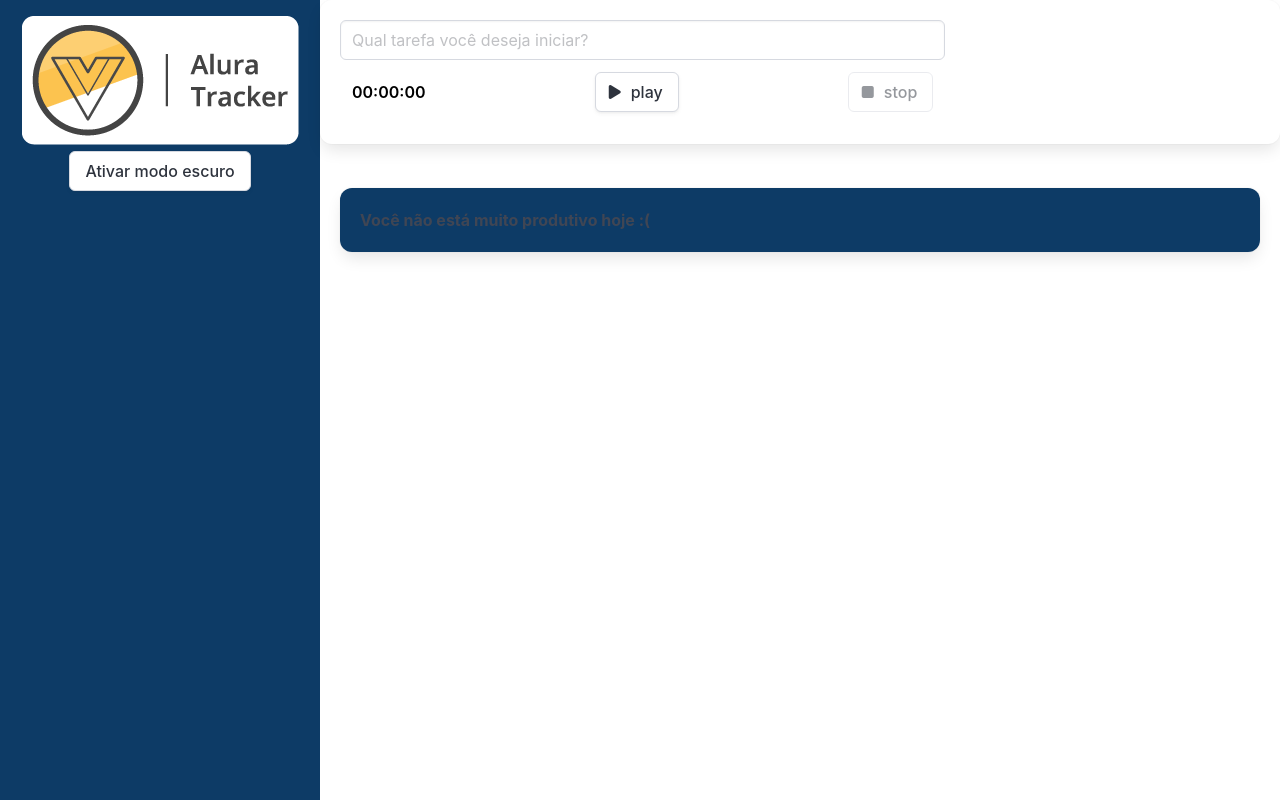
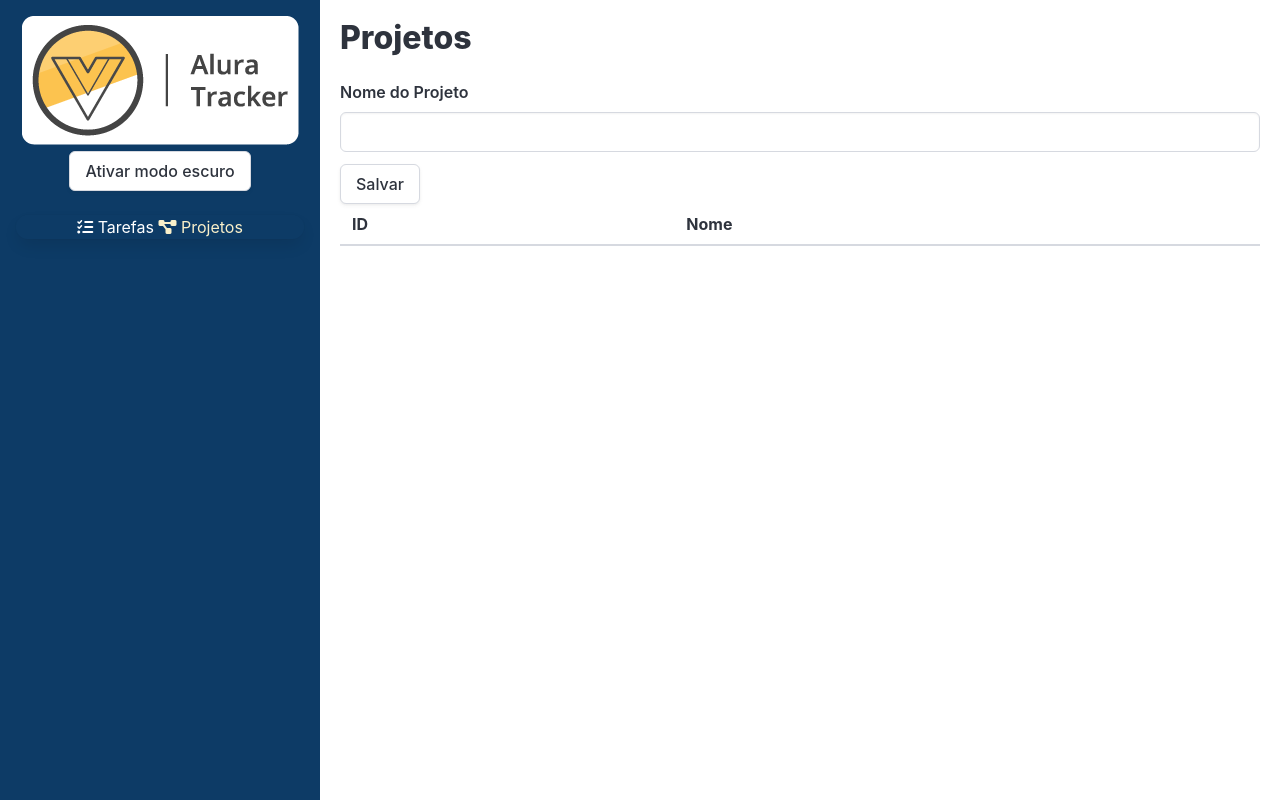
Before and after one commit to GustavoRibeiroOliveira/vue3-avancando-no-framework, a Vue app: page /#/projetos in a window 1280 px wide. Built offline with nearby package versions, Linux system fonts and the light colour scheme.

Commit message:
Criação de rotas e pagina de projetos

```diff
--- a/src/App.vue
+++ b/src/App.vue
@@ -4,13 +4,7 @@
       <BarraLateral @aoTemaAlterado="trocarTema" />
     </div>
     <div class="column is-three-quarter conteudo">
-      <Formulario @aoSalvarTarefa="salvarTarefa" />
-      <div class="lista">
-        <Tarefa v-for="(tarefa, index) in tarefas" :key="index" :tarefa="tarefa" />
-        <Box v-if="listaEstaVazia">
-          Você não está muito produtivo hoje :(
-        </Box>
-      </div>
+      <router-view></router-view>
     </div>
   </main>
 </template>
@@ -18,29 +12,16 @@
 <script lang="ts">
 import { defineComponent } from 'vue';
 import BarraLateral from './components/BarraLateral.vue';
-import Formulario from './components/Formulario.vue';
-import Tarefa from './components/Tarefa.vue';
-import ITarefa from './interfaces/ITarefa';
-import Box from './components/Box.vue';
 
 export default defineComponent({
   name: 'App',
-  components: { BarraLateral, Formulario, Tarefa, Box },
+  components: { BarraLateral },
   data() {
     return {
-      tarefas: [] as ITarefa[],
       modoEscuroAtivo:false,
     }
   },
-  computed: {
-    listaEstaVazia():boolean {
-      return this.tarefas.length === 0
-    }
-  },
   methods: {
-    salvarTarefa(tarefa: ITarefa) {
-      this.tarefas.push(tarefa);
-    },
     trocarTema(modoEscuroAtivo: boolean) {
       this.modoEscuroAtivo = modoEscuroAtivo
     }
--- a/src/components/BarraLateral.vue
+++ b/src/components/BarraLateral.vue
@@ -4,6 +4,20 @@
             <img src="../assets/logo.png" alt="">
         </h1>
         <button class="button" @click="alterarTema">{{ textoBotao }}</button>
+        <nav class="panel mt-5">
+          <ul>
+            <li>
+              <router-link to="/" class="link">
+                <i class="fas fa-tasks"></i>
+                Tarefas
+              </router-link>
+              <router-link to="/projetos" class="link">
+                <i class="fas fa-project-diagram"></i>
+                Projetos
+              </router-link>
+            </li>
+          </ul>
+        </nav>
     </header>
 </template>
 
@@ -49,4 +63,16 @@ header {
     height: auto;
   }
 }
+.panel li {
+    margin: 8px 0;
+}
+.link {
+    color: #fff;
+}
+.link:hover {
+    color: #FAF0CA;
+}
+.link.router-link-active {
+    color: #FAF0CA;
+}
 </style>
--- /dev/null
+++ b/src/interfaces/IProjeto.ts
@@ -0,0 +1,4 @@
+export default interface IProjeto {
+    id: string,
+    nome: string
+}
--- a/src/main.ts
+++ b/src/main.ts
@@ -1,5 +1,8 @@
 import { createApp } from 'vue'
 import App from './App.vue'
 import '@fortawesome/fontawesome-free/css/all.css'
+import roteador from './roteador'
 
-createApp(App).mount('#app')
+createApp(App)
+    .use(roteador)
+    .mount('#app')
--- /dev/null
+++ b/src/roteador/index.ts
@@ -0,0 +1,23 @@
+import Projetos from "@/views/Projetos.vue"
+import Tarefas from "@/views/Tarefas.vue"
+import { createRouter, createWebHashHistory, RouteRecordRaw } from "vue-router"
+
+const rotas: RouteRecordRaw[] = [
+    {
+        path: '/',
+        name: 'Tarefas',
+        component: Tarefas
+    },
+    {
+        path: '/projetos',
+        name: 'Projetos',
+        component: Projetos
+    }
+]
+
+const roteador = createRouter({
+    history: createWebHashHistory(),
+    routes: rotas
+})
+
+export default roteador
--- /dev/null
+++ b/src/views/Projetos.vue
@@ -0,0 +1,59 @@
+<template>
+    <section class="projetos">
+        <h1 class="title">Projetos</h1>
+        <form @submit.prevent="salvar">
+            <div class="field">
+                <label for="nomeDoProjeto" class="label">Nome do Projeto</label>
+                <input type="text" class="input" v-model="nomeDoProjeto" id="nomeDoProjeto">
+            </div>
+            <div class="field">
+                <button class="button" type="submit">Salvar</button>
+            </div>
+        </form>
+        <table class="table is-fullwidth">
+            <thead>
+                <tr>
+                    <th>ID</th>
+                    <th>Nome</th>
+                </tr>
+            </thead>
+            <tbody>
+                <tr v-for="projeto in projetos" :key="projeto.id">
+                    <td>{{ projeto.id }}</td>
+                    <td>{{ projeto.nome }}</td>
+                </tr>
+            </tbody>
+        </table>
+    </section>
+</template>
+
+<script lang="ts">
+import IProjeto from '@/interfaces/IProjeto';
+import { defineComponent } from 'vue';
+
+export default defineComponent({
+    name: 'Projetos',
+    data() {
+        return {
+            nomeDoProjeto: '',
+            projetos: [] as IProjeto[]
+        }
+    },
+    methods: {
+        salvar() {
+            const projeto: IProjeto = {
+                nome: this.nomeDoProjeto,
+                id: new Date().toISOString()
+            };
+            this.projetos.push(projeto);
+            this.nomeDoProjeto = '';
+        }
+    }
+})
+</script>
+
+<style scoped>
+.projetos {
+    padding: 1.25rem;
+}
+</style>
--- /dev/null
+++ b/src/views/Tarefas.vue
@@ -0,0 +1,37 @@
+<template>
+    <Formulario @aoSalvarTarefa="salvarTarefa" />
+    <div class="lista">
+        <Box v-if="listaEstaVazia">
+            Você não está muito produtivo hoje :(
+        </Box>
+        <Tarefa v-for="(tarefa, index) in tarefas" :key="index" :tarefa="tarefa" />
+    </div>
+  </template>
+
+  <script lang="ts">
+  import { defineComponent } from 'vue';
+  import Formulario from '../components/Formulario.vue';
+  import Tarefa from '../components/Tarefa.vue';
+  import ITarefa from '../interfaces/ITarefa';
+  import Box from '../components/Box.vue';
+
+  export default defineComponent({
+    name: 'App',
+    components: { Formulario, Tarefa, Box },
+    data() {
+      return {
+        tarefas: [] as ITarefa[],
+        }
+    },
+    computed: {
+      listaEstaVazia():boolean {
+        return this.tarefas.length === 0
+      }
+    },
+    methods: {
+      salvarTarefa(tarefa: ITarefa) {
+        this.tarefas.push(tarefa);
+      },
+    }
+  });
+  </script>
```
